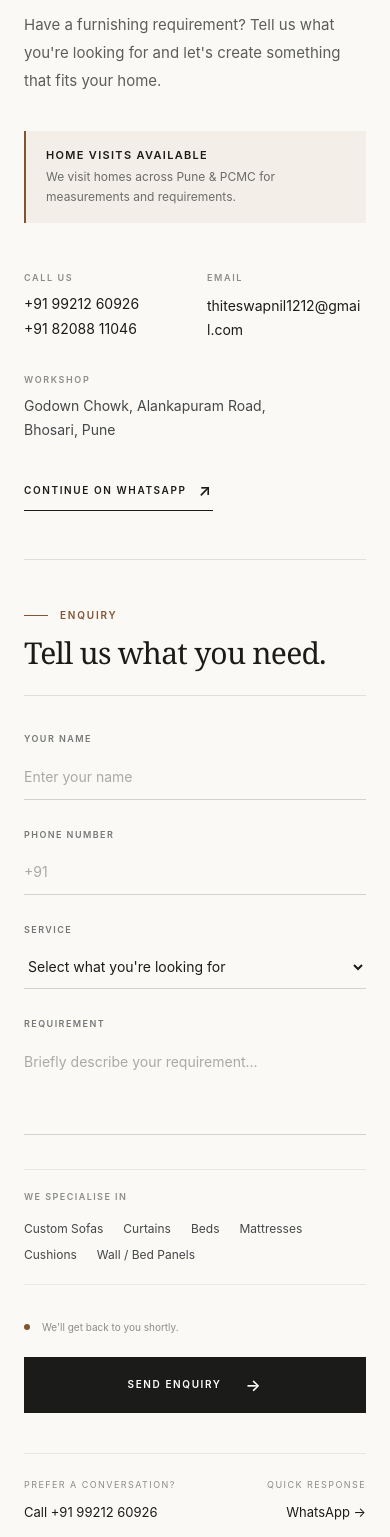
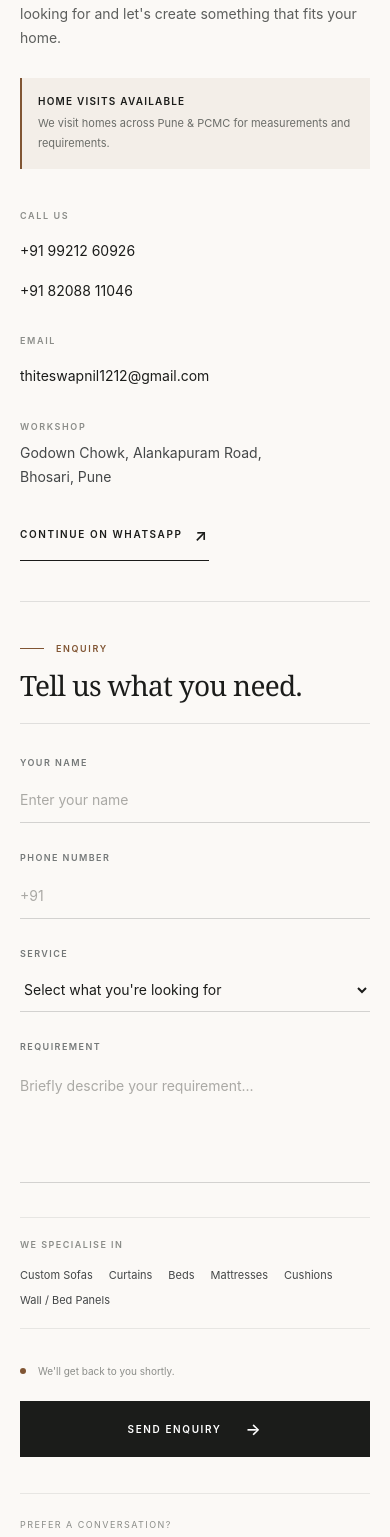
Before and after one commit to thiteswapnil1212-hue/INTERIOR-STORES-WEB, a Next.js app: page /contact in a window 390 px wide. Shown: the part 331-1868 px from the top of the page. Built offline with nearby package versions, Linux system fonts and the light colour scheme.

Commit message:
fix: improve contact page mobile responsiveness

```diff
--- a/src/app/contact/page.tsx
+++ b/src/app/contact/page.tsx
@@ -1,5 +1,3 @@
-import Link from "next/link";
-
 const services = [
   "Custom Sofas",
   "Curtains",
@@ -11,22 +9,22 @@ const services = [
 
 export default function ContactPage() {
   return (
-    <main className="min-h-screen bg-[#fbf9f6] pt-20 text-[#1b1c1a]">
-      <section className="mx-auto flex min-h-[calc(100vh-80px)] max-w-[1440px] flex-col px-6 md:flex-row md:px-16">
+    <main className="min-h-screen overflow-x-hidden bg-[#fbf9f6] pt-20 text-[#1b1c1a]">
+      <section className="mx-auto flex max-w-[1440px] flex-col px-5 sm:px-6 md:min-h-[calc(100vh-80px)] md:flex-row md:px-16">
         {/* LEFT SIDE */}
-        <div className="flex w-full flex-col justify-between border-b border-[#747878]/20 py-12 md:w-[42%] md:border-b-0 md:border-r md:py-14 md:pr-16">
+        <div className="flex w-full flex-col border-b border-[#747878]/20 py-10 sm:py-12 md:w-[42%] md:justify-between md:border-b-0 md:border-r md:py-14 md:pr-16">
           <div>
             {/* Eyebrow */}
-            <div className="mb-6 flex items-center gap-3">
-              <span className="h-px w-8 bg-[#805533]" />
+            <div className="mb-5 flex items-center gap-3 sm:mb-6">
+              <span className="h-px w-7 bg-[#805533] sm:w-8" />
 
-              <p className="text-[10px] font-semibold uppercase tracking-[0.18em] text-[#805533]">
+              <p className="text-[9px] font-semibold uppercase tracking-[0.18em] text-[#805533] sm:text-[10px]">
                 Contact Mauli Interior
               </p>
             </div>
 
             {/* Heading */}
-            <h1 className="max-w-lg font-serif text-5xl leading-[1.02] tracking-tight md:text-6xl lg:text-[72px]">
+            <h1 className="max-w-lg font-serif text-[42px] leading-[1.04] tracking-tight sm:text-5xl md:text-6xl lg:text-[72px]">
               Let&apos;s talk
               <br />
               about your
@@ -34,20 +32,20 @@ export default function ContactPage() {
               <span className="text-[#805533]">space.</span>
             </h1>
 
-            <p className="mt-7 max-w-md text-[15px] leading-7 text-[#5c5e5c]">
+            <p className="mt-6 max-w-md text-[14px] leading-6 text-[#5c5e5c] sm:mt-7 sm:text-[15px] sm:leading-7">
               Have a furnishing requirement? Tell us what you&apos;re looking
               for and let&apos;s create something that fits your home.
             </p>
 
             {/* Home Visit Highlight */}
-            <div className="mt-9 flex max-w-md items-center gap-4 border-l-2 border-[#805533] bg-[#f3eee8] px-5 py-4">
+            <div className="mt-7 flex max-w-md border-l-2 border-[#805533] bg-[#f3eee8] px-4 py-4 sm:mt-9 sm:px-5">
               <div>
-                <p className="text-[11px] font-semibold uppercase tracking-[0.12em] text-[#1b1c1a]">
+                <p className="text-[10px] font-semibold uppercase tracking-[0.12em] text-[#1b1c1a] sm:text-[11px]">
                   Home Visits Available
                 </p>
 
-                <p className="mt-1 text-[12px] leading-5 text-[#6b6d69]">
-                  We visit homes across Pune & PCMC for measurements and
+                <p className="mt-1 text-[11px] leading-5 text-[#6b6d69] sm:text-[12px]">
+                  We visit homes across Pune &amp; PCMC for measurements and
                   requirements.
                 </p>
               </div>
@@ -55,24 +53,24 @@ export default function ContactPage() {
           </div>
 
           {/* CONTACT INFORMATION */}
-          <div className="mt-12 grid grid-cols-2 gap-x-6 gap-y-8 md:mt-10 md:grid-cols-1 md:gap-y-7">
+          <div className="mt-10 grid grid-cols-1 gap-6 sm:grid-cols-2 sm:gap-x-6 sm:gap-y-8 md:mt-10 md:grid-cols-1 md:gap-y-7">
             {/* Phone */}
             <div>
               <p className="mb-2 text-[9px] font-semibold uppercase tracking-[0.18em] text-[#8b8d89]">
                 Call Us
               </p>
 
-              <div className="flex flex-col gap-1">
+              <div className="flex flex-col">
                 <a
                   href="tel:+919921260926"
-                  className="w-fit text-[14px] transition-colors hover:text-[#805533]"
+                  className="flex min-h-10 w-fit items-center text-[14px] transition-colors hover:text-[#805533]"
                 >
                   +91 99212 60926
                 </a>
 
                 <a
                   href="tel:+918208811046"
-                  className="w-fit text-[14px] transition-colors hover:text-[#805533]"
+                  className="flex min-h-10 w-fit items-center text-[14px] transition-colors hover:text-[#805533]"
                 >
                   +91 82088 11046
                 </a>
@@ -87,14 +85,14 @@ export default function ContactPage() {
 
               <a
                 href="mailto:thiteswapnil1212@gmail.com"
-                className="break-all text-[14px] transition-colors hover:text-[#805533]"
+                className="flex min-h-10 items-center break-all text-[14px] transition-colors hover:text-[#805533]"
               >
                 thiteswapnil1212@gmail.com
               </a>
             </div>
 
             {/* Address */}
-            <div className="col-span-2 md:col-span-1">
+            <div className="sm:col-span-2 md:col-span-1">
               <p className="mb-2 text-[9px] font-semibold uppercase tracking-[0.18em] text-[#8b8d89]">
                 Workshop
               </p>
@@ -112,9 +110,10 @@ export default function ContactPage() {
             href="https://wa.me/919921260926"
             target="_blank"
             rel="noreferrer"
-            className="group mt-9 flex w-fit items-center gap-3 border-b border-[#1b1c1a] pb-2 text-[10px] font-semibold uppercase tracking-[0.16em] transition-colors hover:border-[#805533] hover:text-[#805533]"
+            className="group mt-7 flex min-h-11 w-fit items-center gap-3 border-b border-[#1b1c1a] pb-2 text-[10px] font-semibold uppercase tracking-[0.16em] transition-colors hover:border-[#805533] hover:text-[#805533] sm:mt-9"
           >
             Continue on WhatsApp
+
             <span className="text-base transition-transform duration-200 group-hover:translate-x-1">
               ↗
             </span>
@@ -122,20 +121,20 @@ export default function ContactPage() {
         </div>
 
         {/* RIGHT SIDE — FORM */}
-        <div className="w-full py-12 md:w-[58%] md:py-14 md:pl-16 lg:pl-20">
+        <div className="w-full py-10 sm:py-12 md:w-[58%] md:py-14 md:pl-16 lg:pl-20">
           <div className="mx-auto max-w-2xl">
             {/* FORM HEADER */}
-            <div className="mb-9 flex items-end justify-between border-b border-[#747878]/20 pb-6">
+            <div className="mb-8 flex items-end justify-between border-b border-[#747878]/20 pb-5 sm:mb-9 sm:pb-6">
               <div>
                 <div className="mb-3 flex items-center gap-3">
                   <span className="h-px w-6 bg-[#805533]" />
 
-                  <p className="text-[10px] font-semibold uppercase tracking-[0.18em] text-[#805533]">
+                  <p className="text-[9px] font-semibold uppercase tracking-[0.18em] text-[#805533] sm:text-[10px]">
                     Enquiry
                   </p>
                 </div>
 
-                <h2 className="font-serif text-3xl tracking-tight md:text-4xl">
+                <h2 className="font-serif text-[28px] leading-tight tracking-tight sm:text-3xl md:text-4xl">
                   Tell us what you need.
                 </h2>
               </div>
@@ -145,7 +144,7 @@ export default function ContactPage() {
               </span>
             </div>
 
-            <form className="space-y-7">
+            <form className="space-y-7 sm:space-y-8">
               {/* NAME + PHONE */}
               <div className="grid gap-7 sm:grid-cols-2">
                 <div>
@@ -161,8 +160,9 @@ export default function ContactPage() {
                     name="name"
                     type="text"
                     required
+                    autoComplete="name"
                     placeholder="Enter your name"
-                    className="w-full border-0 border-b border-[#747878]/30 bg-transparent px-0 py-3 text-[14px] outline-none transition-all placeholder:text-[#aaa9a5] focus:border-[#805533]"
+                    className="min-h-11 w-full border-0 border-b border-[#747878]/30 bg-transparent px-0 py-3 text-[14px] outline-none transition-colors placeholder:text-[#aaa9a5] focus:border-[#805533]"
                   />
                 </div>
 
@@ -179,8 +179,10 @@ export default function ContactPage() {
                     name="phone"
                     type="tel"
                     required
+                    autoComplete="tel"
+                    inputMode="tel"
                     placeholder="+91"
-                    className="w-full border-0 border-b border-[#747878]/30 bg-transparent px-0 py-3 text-[14px] outline-none transition-all placeholder:text-[#aaa9a5] focus:border-[#805533]"
+                    className="min-h-11 w-full border-0 border-b border-[#747878]/30 bg-transparent px-0 py-3 text-[14px] outline-none transition-colors placeholder:text-[#aaa9a5] focus:border-[#805533]"
                   />
                 </div>
               </div>
@@ -198,7 +200,7 @@ export default function ContactPage() {
                   id="service"
                   name="service"
                   defaultValue=""
-                  className="w-full cursor-pointer border-0 border-b border-[#747878]/30 bg-[#fbf9f6] px-0 py-3 text-[14px] outline-none transition-all focus:border-[#805533]"
+                  className="min-h-11 w-full cursor-pointer border-0 border-b border-[#747878]/30 bg-[#fbf9f6] px-0 py-3 text-[14px] outline-none transition-colors focus:border-[#805533]"
                 >
                   <option value="" disabled>
                     Select what you&apos;re looking for
@@ -225,9 +227,9 @@ export default function ContactPage() {
                   id="requirement"
                   name="requirement"
                   required
-                  rows={3}
+                  rows={4}
                   placeholder="Briefly describe your requirement..."
-                  className="w-full resize-none border-0 border-b border-[#747878]/30 bg-transparent px-0 py-3 text-[14px] leading-6 outline-none transition-all placeholder:text-[#aaa9a5] focus:border-[#805533]"
+                  className="w-full resize-none border-0 border-b border-[#747878]/30 bg-transparent px-0 py-3 text-[14px] leading-6 outline-none transition-colors placeholder:text-[#aaa9a5] focus:border-[#805533]"
                 />
               </div>
 
@@ -237,11 +239,11 @@ export default function ContactPage() {
                   We specialise in
                 </p>
 
-                <div className="flex flex-wrap gap-x-5 gap-y-2">
+                <div className="flex flex-wrap gap-x-4 gap-y-2 sm:gap-x-5">
                   {services.map((service) => (
                     <span
                       key={service}
-                      className="text-[12px] text-[#444748]"
+                      className="text-[11px] text-[#444748] sm:text-[12px]"
                     >
                       {service}
                     </span>
@@ -252,7 +254,7 @@ export default function ContactPage() {
               {/* SUBMIT */}
               <div className="flex flex-col gap-5 pt-1 sm:flex-row sm:items-center sm:justify-between">
                 <div className="flex items-center gap-3">
-                  <span className="h-1.5 w-1.5 rounded-full bg-[#805533]" />
+                  <span className="h-1.5 w-1.5 shrink-0 rounded-full bg-[#805533]" />
 
                   <p className="text-[10px] leading-5 text-[#8b8d89]">
                     We&apos;ll get back to you shortly.
@@ -261,7 +263,7 @@ export default function ContactPage() {
 
                 <button
                   type="submit"
-                  className="group inline-flex shrink-0 items-center justify-center gap-6 bg-[#1b1c1a] px-8 py-4 text-[10px] font-semibold uppercase tracking-[0.16em] text-white transition-all duration-300 hover:bg-[#805533]"
+                  className="group flex min-h-12 w-full items-center justify-center gap-6 bg-[#1b1c1a] px-8 py-4 text-[10px] font-semibold uppercase tracking-[0.16em] text-white transition-colors duration-300 hover:bg-[#805533] sm:w-auto"
                 >
                   Send Enquiry
 
@@ -273,7 +275,7 @@ export default function ContactPage() {
             </form>
 
             {/* DIRECT CONTACT */}
-            <div className="mt-10 grid grid-cols-2 border-t border-[#747878]/15 pt-6">
+            <div className="mt-9 grid grid-cols-1 gap-6 border-t border-[#747878]/15 pt-6 sm:grid-cols-2">
               <div>
                 <p className="mb-2 text-[9px] uppercase tracking-[0.16em] text-[#8b8d89]">
                   Prefer a conversation?
@@ -281,13 +283,13 @@ export default function ContactPage() {
 
                 <a
                   href="tel:+919921260926"
-                  className="text-[13px] transition-colors hover:text-[#805533]"
+                  className="flex min-h-10 items-center text-[13px] transition-colors hover:text-[#805533]"
                 >
                   Call +91 99212 60926
                 </a>
               </div>
 
-              <div className="text-right">
+              <div className="sm:text-right">
                 <p className="mb-2 text-[9px] uppercase tracking-[0.16em] text-[#8b8d89]">
                   Quick response
                 </p>
@@ -296,7 +298,7 @@ export default function ContactPage() {
                   href="https://wa.me/919921260926"
                   target="_blank"
                   rel="noreferrer"
-                  className="text-[13px] transition-colors hover:text-[#805533]"
+                  className="flex min-h-10 items-center text-[13px] transition-colors hover:text-[#805533] sm:justify-end"
                 >
                   WhatsApp →
                 </a>
```
